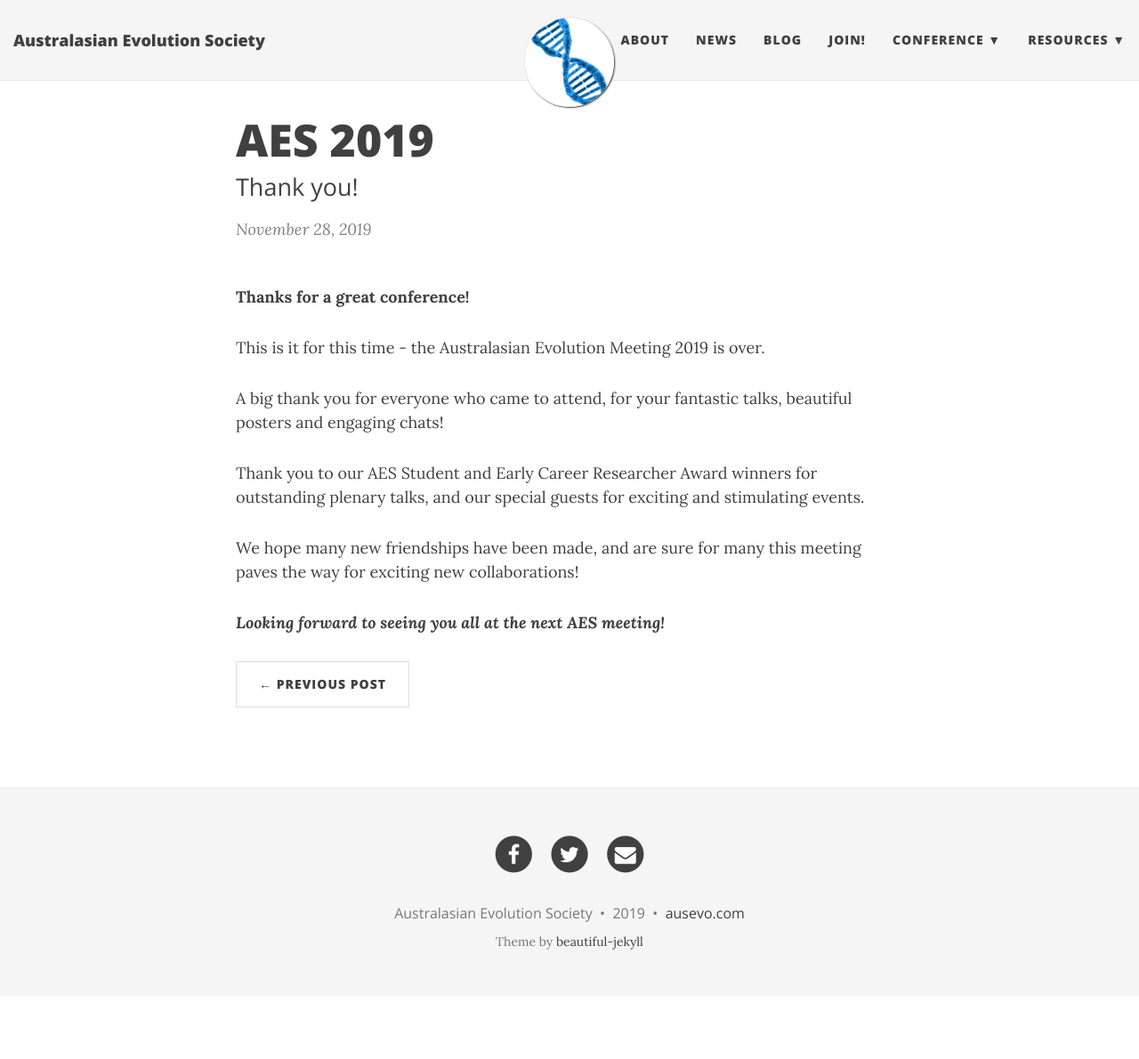
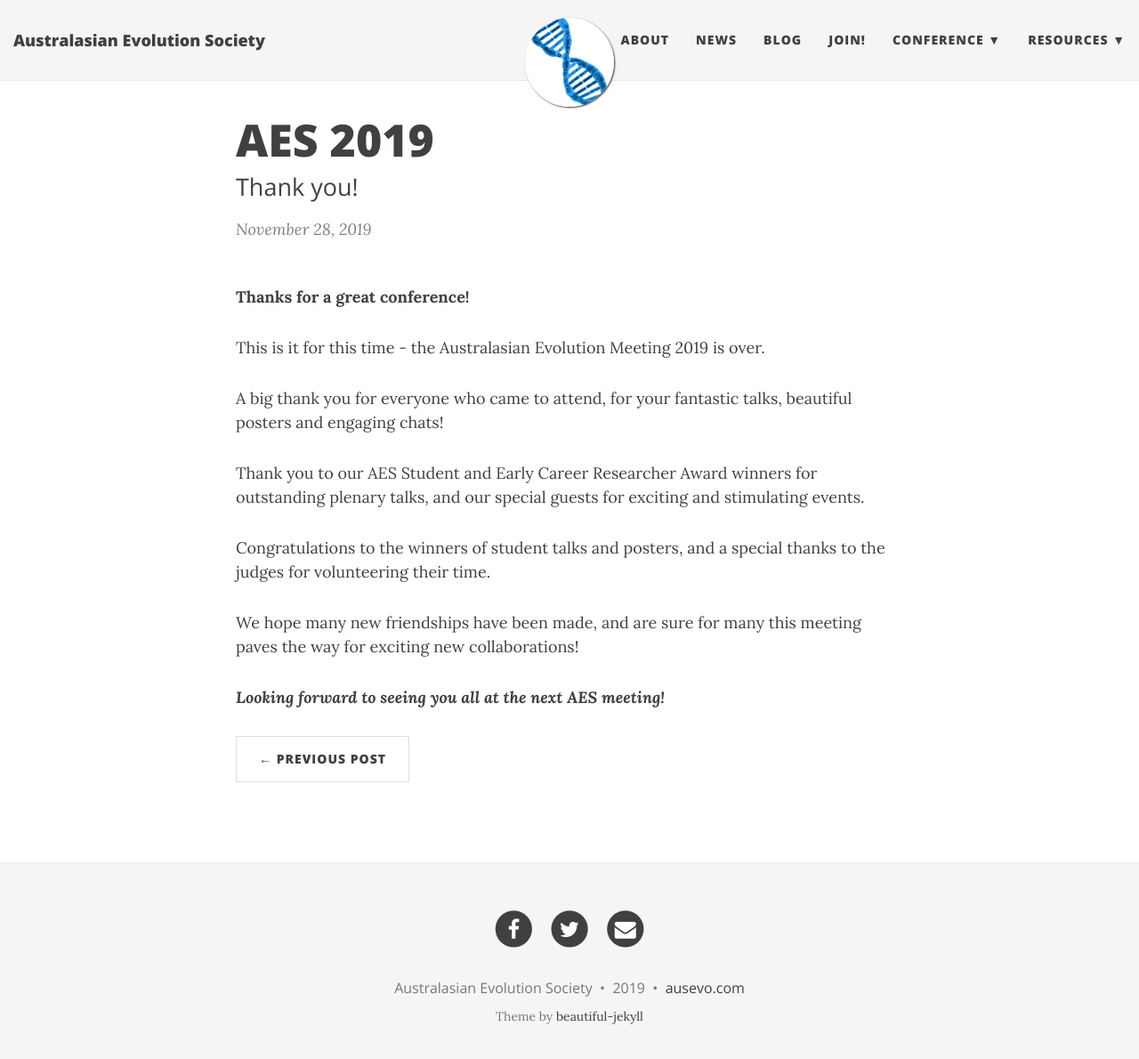
Before and after one commit to ausevo/ausevo.github.io, a Jekyll site: the page built from _posts/news/2019-11-28-ThankYou.md, in a window 1280 px wide and 1203 px high. Shown: the top 1190 px of the window at 89% size. Built offline with Jekyll 4.4.1, drawn with Linux system fonts in a browser that asks for light colours; nearby versions of some CDN libraries; library files that are not in the unit come from our copies; comment, search, counter and statistics services are not loaded.

Commit message:
Update 2019-11-28-ThankYou.md

```diff
--- a/_posts/news/2019-11-28-ThankYou.md
+++ b/_posts/news/2019-11-28-ThankYou.md
@@ -13,6 +13,8 @@ A big thank you for everyone who came to attend, for your fantastic talks, beaut
 
 Thank you to our AES Student and Early Career Researcher Award winners for outstanding plenary talks, and our special guests for exciting and stimulating events.
 
+Congratulations to the winners of student talks and posters, and a special thanks to the judges for volunteering their time.
+
 We hope many new friendships have been made, and are sure for many this meeting paves the way
 for exciting new collaborations!
 
```
